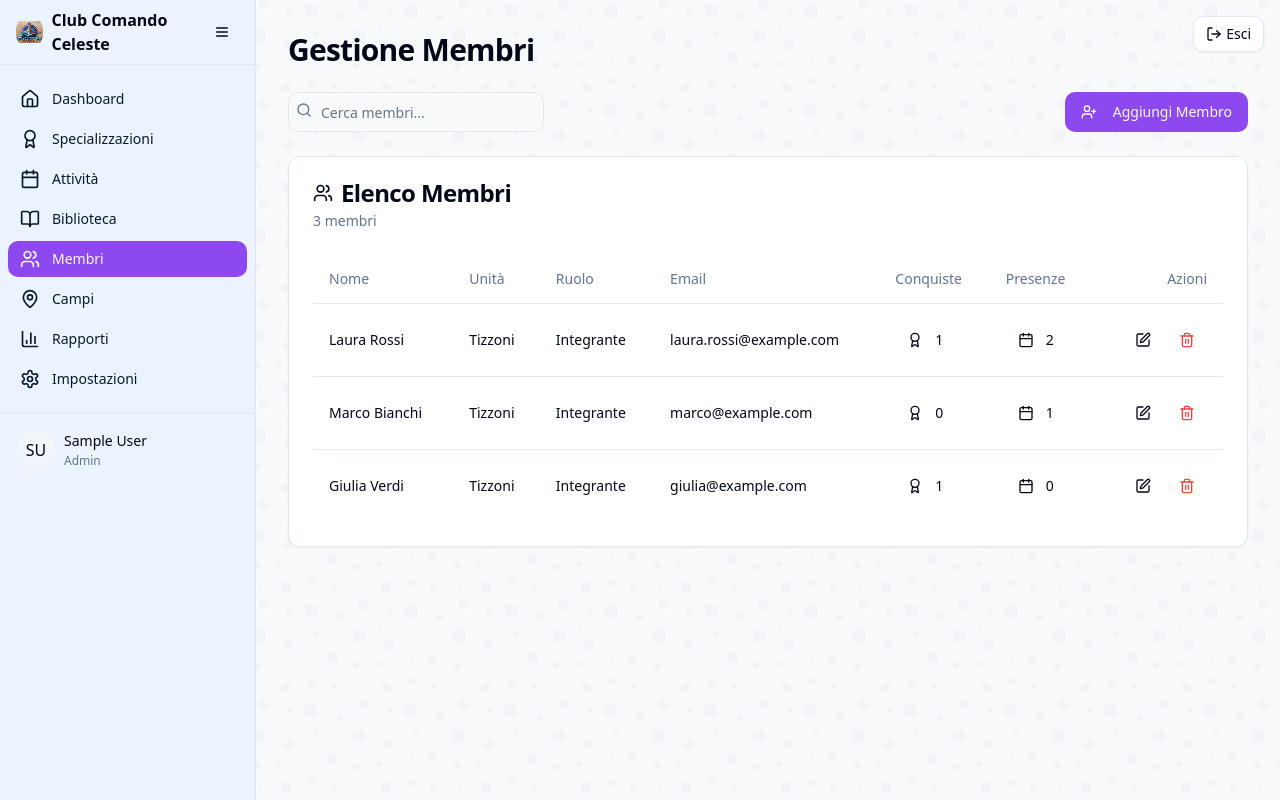
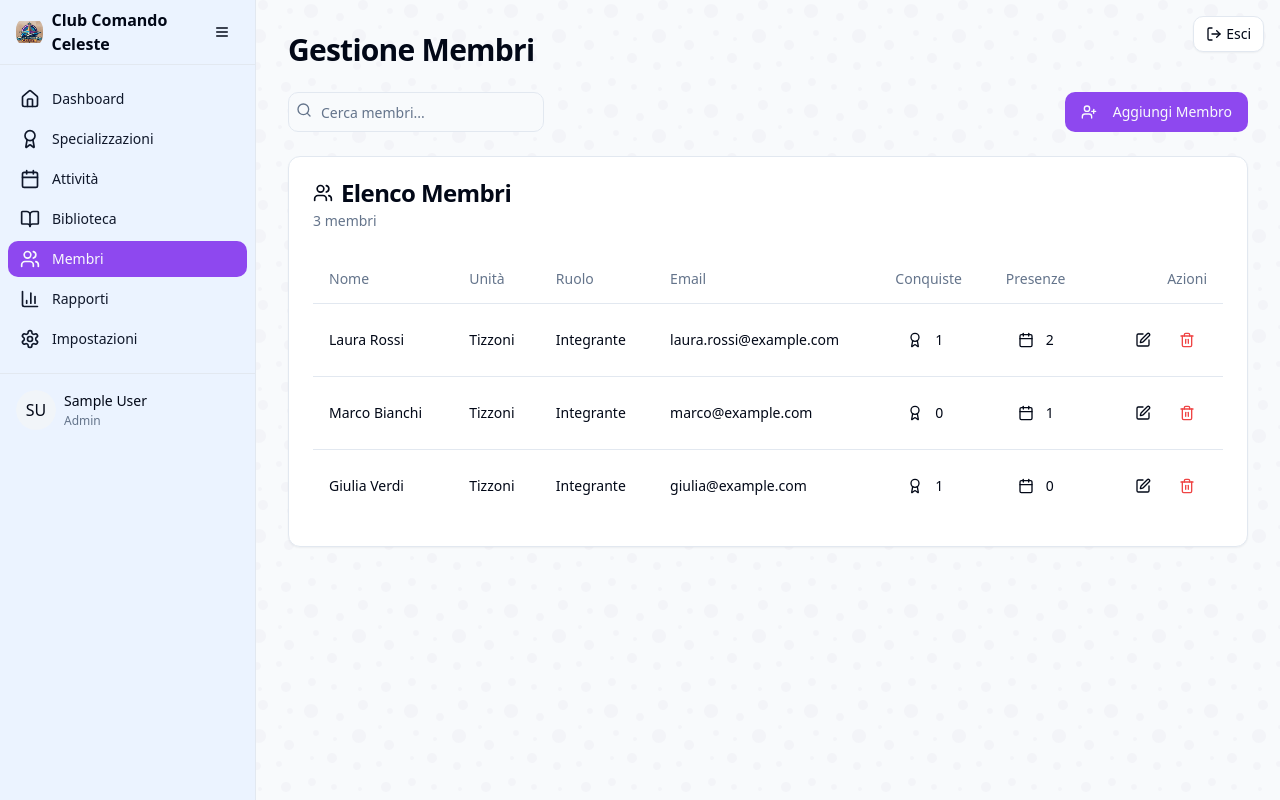
Before and after one commit to helpdesk270/scoutmanagers, a React (Vite) app: page /membri in a window 1280 px wide. Built offline with nearby package versions, Linux system fonts and the light colour scheme; sample sign-in values are in the browser's storage.

Commit message:
Remove unused "Campi" page
Remove the "Campi" page and its associated route from the application.

```diff
--- a/src/App.tsx
+++ b/src/App.tsx
@@ -1,3 +1,4 @@
+
 import { Toaster } from "@/components/ui/toaster";
 import { Toaster as Sonner } from "@/components/ui/sonner";
 import { TooltipProvider } from "@/components/ui/tooltip";
@@ -82,16 +83,6 @@ const App = () => (
                 </Sidebar>
               </ProtectedRoute>
             } />
-            <Route path="/campi" element={
-              <ProtectedRoute allowedRoles={["animatore", "direttore", "admin"]}>
-                <Sidebar>
-                  <div className="container py-8">
-                    <h1 className="text-3xl font-bold">Campi</h1>
-                    <p className="text-muted-foreground mt-2">Pagina in costruzione</p>
-                  </div>
-                </Sidebar>
-              </ProtectedRoute>
-            } />
             <Route path="/rapporti" element={
               <ProtectedRoute allowedRoles={["direttore", "admin"]}>
                 <Sidebar>
--- a/src/components/MobileNavigation.tsx
+++ b/src/components/MobileNavigation.tsx
@@ -8,7 +8,6 @@ import {
   Calendar,
   Users,
   Settings,
-  MapPin,
   BookOpen,
   BarChart3
 } from "lucide-react";
@@ -48,12 +47,6 @@ const MobileNavigation: React.FC = () => {
       title: "Membri",
       icon: <Users className="h-5 w-5" />,
       path: "/membri",
-      allowed: ["animatore", "direttore", "admin"]
-    },
-    {
-      title: "Campi",
-      icon: <MapPin className="h-5 w-5" />,
-      path: "/campi",
       allowed: ["animatore", "direttore", "admin"]
     },
     {
--- a/src/components/Sidebar.tsx
+++ b/src/components/Sidebar.tsx
@@ -1,3 +1,4 @@
+
 import React, { useState, useEffect } from "react";
 import { Link, useLocation } from "react-router-dom";
 import { useAuth } from "@/context/AuthContext";
@@ -14,7 +15,6 @@ import {
   Menu,
   ChevronRight,
   BarChart3,
-  MapPin,
   BookOpen
 } from "lucide-react";
 import { cn } from "@/lib/utils";
@@ -67,12 +67,6 @@ const Sidebar: React.FC<SidebarProps> = ({ children }) => {
       title: "Membri",
       icon: <Users className="h-5 w-5" />,
       path: "/membri",
-      allowed: ["animatore", "direttore", "admin"]
-    },
-    {
-      title: "Campi",
-      icon: <MapPin className="h-5 w-5" />,
-      path: "/campi",
       allowed: ["animatore", "direttore", "admin"]
     },
     {
```
